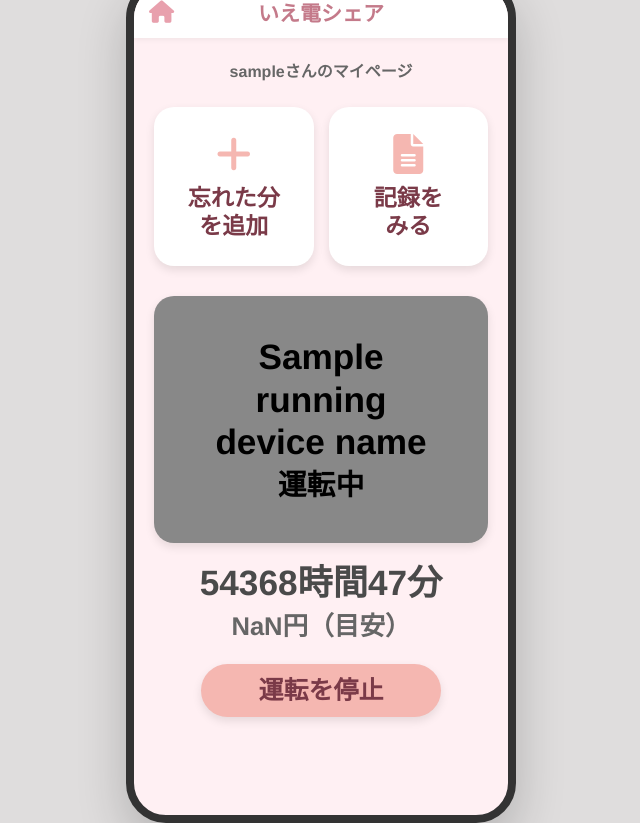
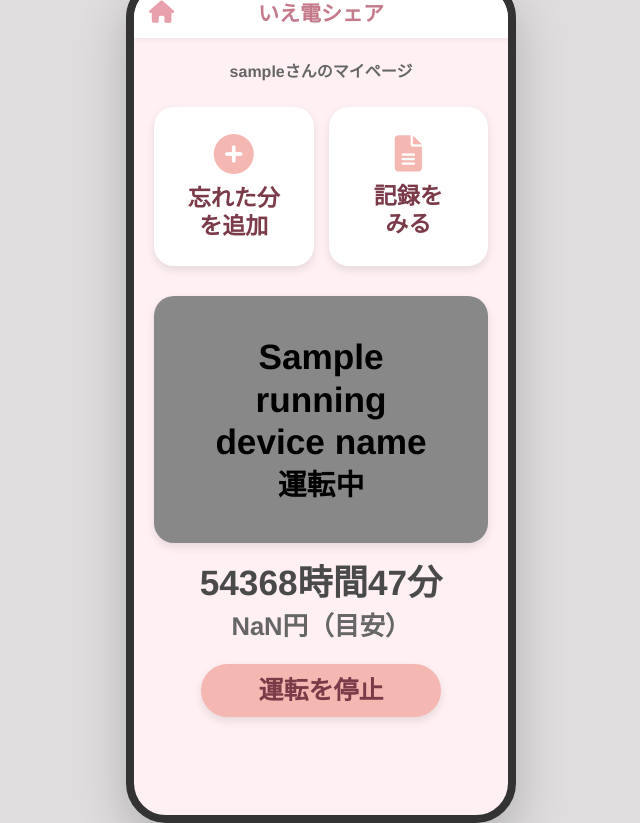
Before and after one commit to kubota-a/family-electricity-cost-share, a Flask app: template templates/user_top_running.html in a window 1280 px wide. Shown: the whole page, without its empty margins (319-959 px from the left). Run offline with Flask 3, Linux system fonts and the light colour scheme; the template is opened without the code that fills it: most values are stand-ins (such as "Sample title", 1, 10 or a date in 2020); some libraries are stand-ins or nearby versions.

Commit message:
style: ユーザートップの「忘れた分を追加」アイコンを新規追加画面と統一

```diff
--- a/templates/user_top_running.html
+++ b/templates/user_top_running.html
@@ -169,6 +169,9 @@
             font-size: 2.5rem;
             margin-bottom: 10px;
             color: var(--accent-pink);
+        }
+        .action-card-icon-doc {
+            font-size: calc(2.5rem - 1mm);
         }
 
         .status-content {
@@ -389,11 +392,11 @@
 
         <div class="action-grid">
             <a href="{{ url_for('user_usage_new') }}" class="action-card">
-                <i class="fas fa-plus action-card-icon"></i>
+                <i class="fas fa-plus-circle action-card-icon"></i>
                 <div>忘れた分<br>を追加</div>
             </a>
             <a href="{{ url_for('user_usage_logs') }}" class="action-card">
-                <i class="fas fa-file-alt action-card-icon"></i>
+                <i class="fas fa-file-alt action-card-icon action-card-icon-doc"></i>
                 <div>記録を<br>みる</div>
             </a>
         </div>
@@ -434,7 +437,7 @@
             </div>
 
             <div class="button-group">
-                <button class="btn-main" type="button" id="confirmStopButton">記録を終了する</button>
+                <button class="btn-main" type="button" id="confirmStopButton">運転を停止する</button>
                 <button class="btn-cancel" type="button" id="cancelStopButton">やめる</button>
             </div>
         </div>
--- a/templates/user_usage_new.html
+++ b/templates/user_usage_new.html
@@ -195,7 +195,7 @@
         }
 
         .confirm-icon {
-            color: var(--accent-orange);
+            color: #F5B7B1;
             font-size: 3rem;
         }
 
```
Also changed, not shown: templates/user_top_idle.html (+5 -2 lines).
